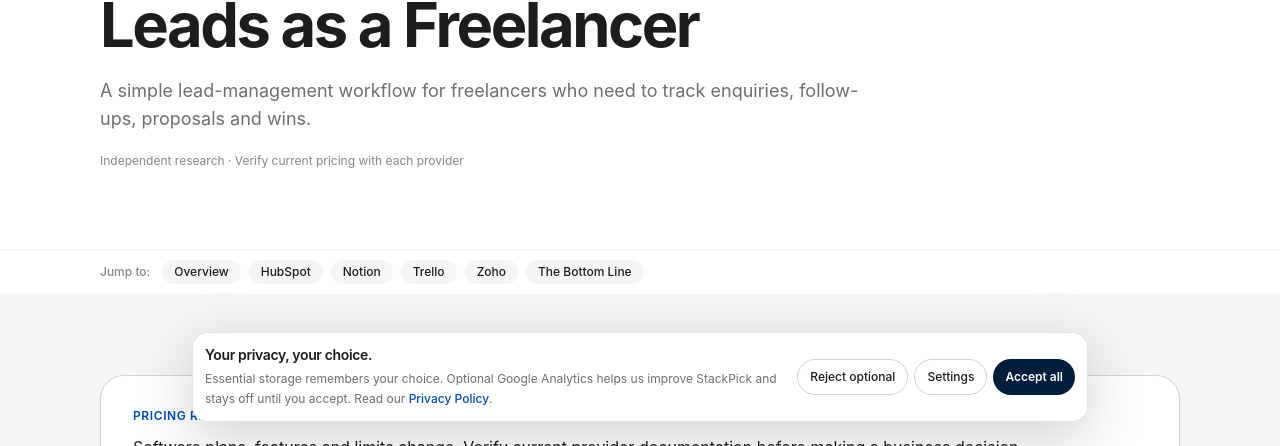
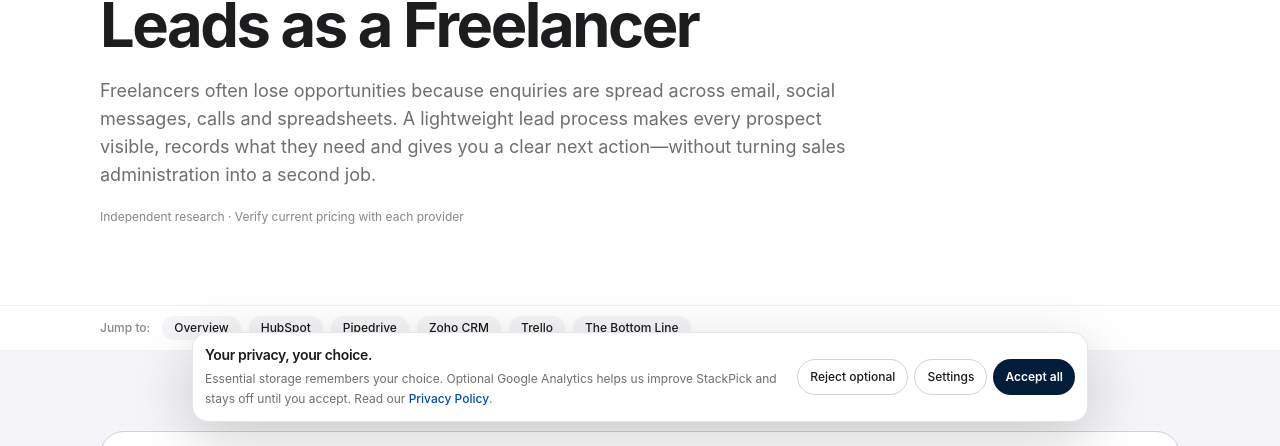
Before and after one commit to LinukaBandara/StackPick, a Next.js app: page /best/manage-customer-leads-as-freelancer in a window 1280 px wide. Shown: the part 354-800 px from the top of the page. Built offline with nearby package versions, Linux system fonts and the light colour scheme; no server answers.

Commit message:
Improve editorial depth for manage-customer-leads-as-freelancer

```diff
--- a/app/best/manage-customer-leads-as-freelancer/page.tsx
+++ b/app/best/manage-customer-leads-as-freelancer/page.tsx
@@ -3,7 +3,7 @@ import ComparisonArticle from "@/components/ComparisonArticle";
 
 export const metadata: Metadata = {
   title: "How to Manage Customer Leads as a Freelancer (2026)",
-  description: "A simple lead-management workflow for freelancers who need to track enquiries, follow-ups, proposals and wins.",
+  description: "A practical freelance lead-management system for capturing enquiries, qualifying prospects, following up and tracking proposals.",
   alternates: { canonical: "/best/manage-customer-leads-as-freelancer" },
 };
 
@@ -12,35 +12,39 @@ export default function Page() {
     <ComparisonArticle
       title="How to Manage Customer Leads as a Freelancer"
       slug="manage-customer-leads-as-freelancer"
-      intro="A simple lead-management workflow for freelancers who need to track enquiries, follow-ups, proposals and wins."
-      pricingNote="Software plans, features and limits change. Verify current provider documentation before making a business decision."
+      intro="Freelancers often lose opportunities because enquiries are spread across email, social messages, calls and spreadsheets. A lightweight lead process makes every prospect visible, records what they need and gives you a clear next action—without turning sales administration into a second job."
+      pricingNote="A spreadsheet or simple board may be enough for a small enquiry volume. A CRM becomes more useful when you need shared access, reminders, email history, multiple pipelines, reporting or integrations. Check contact, automation, user and data-export limits on the exact plan."
       tools={[
-        { name: "HubSpot", bestFor: "Customer and lead workflows", freeOption: "Check current plan terms.", tradeoff: "Can become broader than a very small workflow needs.", url: "https://www.hubspot.com/" },
-        { name: "Notion", bestFor: "Flexible documentation and lightweight workflows", freeOption: "Check current plan terms.", tradeoff: "Flexible systems require more setup discipline.", url: "https://www.notion.com/" },
-        { name: "Trello", bestFor: "Simple visual task workflows", freeOption: "Check current plan terms.", tradeoff: "Advanced operational workflows may need more structure.", url: "https://trello.com/" },
-        { name: "Zoho", bestFor: "Connected small-business software", freeOption: "Check the relevant product's current plan.", tradeoff: "A wider ecosystem can require more configuration.", url: "https://www.zoho.com/" },
+        { name: "HubSpot", bestFor: "Freelancers who want contact records, deal stages and activity history in a CRM", freeOption: "Check current free-tool limits, included seats and feature gates.", tradeoff: "It can provide room to grow, but the wider platform may add complexity if you only need a small enquiry tracker.", url: "https://www.hubspot.com/" },
+        { name: "Pipedrive", bestFor: "A visual sales pipeline where each prospect needs a clear stage and next activity", freeOption: "Check current trial and paid-plan availability; do not assume a permanent free tier.", tradeoff: "The sales-focused workflow is structured, but it may be unnecessary for very occasional leads or a business that does not manage deals through stages.", url: "https://www.pipedrive.com/" },
+        { name: "Zoho CRM", bestFor: "Small businesses that want configurable lead records and links to other Zoho apps", freeOption: "Verify current edition, user and feature limits in your region.", tradeoff: "Customization and ecosystem connections can help, but setup takes discipline and the product range can be difficult to navigate at first.", url: "https://www.zoho.com/crm/" },
+        { name: "Trello", bestFor: "A very small pipeline managed as cards moving through simple stages", freeOption: "Check current board, collaborator, automation and workspace limits.", tradeoff: "It is easy to understand, but it is not a full CRM record: email history, deduplication and sales reporting may need manual work or integrations.", url: "https://trello.com/" },
       ]}
-      bottomLine="Every lead should have a clear next action."
+      bottomLine="Every active lead should have an owner, a current stage, a last-contact date and one next action. Start with the simplest system you will actually update, then move to a CRM when manual tracking becomes the constraint."
     >
-      <section className="bg-white">
-        <div className="sp-container py-16 sm:py-20">
-          <p className="sp-eyebrow">StackPick practical workflow</p>
-          <h2 className="sp-title mt-4 max-w-4xl">Every lead should have a clear next action.</h2>
-          <div className="mt-8 grid gap-4 sm:grid-cols-3">
-            <div className="rounded-2xl border border-[#e4e7ec] bg-[#f7f8fc] p-6">
-              <p className="font-semibold text-[#101828]">1. Define the job</p>
-              <p className="mt-2 text-sm leading-6 text-[#667085]">Write down the exact task, trigger, owner and desired outcome before choosing software.</p>
-            </div>
-            <div className="rounded-2xl border border-[#e4e7ec] bg-[#f7f8fc] p-6">
-              <p className="font-semibold text-[#101828]">2. Test the workflow</p>
-              <p className="mt-2 text-sm leading-6 text-[#667085]">Run a realistic example from start to finish instead of comparing feature checklists.</p>
-            </div>
-            <div className="rounded-2xl border border-[#e4e7ec] bg-[#f7f8fc] p-6">
-              <p className="font-semibold text-[#101828]">3. Check the exit</p>
-              <p className="mt-2 text-sm leading-6 text-[#667085]">Confirm exports, integrations, limits and what happens if the business outgrows the plan.</p>
-            </div>
-          </div>
+      <section className="rounded-3xl bg-[#f5f5f7] p-6 sm:p-9">
+        <p className="sp-eyebrow">A simple lead pipeline</p>
+        <h2 className="sp-title mt-3">Move each enquiry through a visible process.</h2>
+        <ol className="mt-6 grid gap-3 sm:grid-cols-2">
+          {[
+            ["New enquiry","Capture the person's name, preferred contact, source, request and date received."],
+            ["Qualified","Confirm the problem, budget range, timing, decision-maker and whether the work fits your services."],
+            ["Proposal sent","Record the proposal amount, scope, expiry or follow-up date and any open questions."],
+            ["Follow-up due","Schedule a specific next contact; avoid vague notes such as “check later”."],
+            ["Won or lost","Record the outcome and reason, then move won work into onboarding and delivery."],
+          ].map(([title,body]) => <li key={title} className="rounded-2xl bg-white p-5"><h3 className="font-semibold text-[#1d1d1f]">{title}</h3><p className="mt-2 text-sm leading-6 text-[#6e6e73]">{body}</p></li>)}
+        </ol>
+      </section>
+      <section className="rounded-3xl border border-[#e4e7ec] p-6 sm:p-9">
+        <p className="sp-eyebrow">Useful fields</p>
+        <h2 className="sp-title mt-3">Track only information that helps you take action.</h2>
+        <div className="mt-5 grid gap-3 sm:grid-cols-2">
+          <p className="rounded-xl bg-[#f5f5f7] p-4 text-sm leading-6 text-[#424245]">Contact: name, company, email or phone, and enquiry source.</p>
+          <p className="rounded-xl bg-[#f5f5f7] p-4 text-sm leading-6 text-[#424245]">Opportunity: requested service, expected value and fit.</p>
+          <p className="rounded-xl bg-[#f5f5f7] p-4 text-sm leading-6 text-[#424245]">Timing: received date, target start date and last contact.</p>
+          <p className="rounded-xl bg-[#f5f5f7] p-4 text-sm leading-6 text-[#424245]">Next step: action, owner and a real due date.</p>
         </div>
+        <p className="mt-5 text-sm leading-7 text-[#6e6e73]">Do not collect sensitive personal information just because a CRM has a field for it. Keep access limited and follow applicable privacy and retention requirements.</p>
       </section>
     </ComparisonArticle>
   );
```
